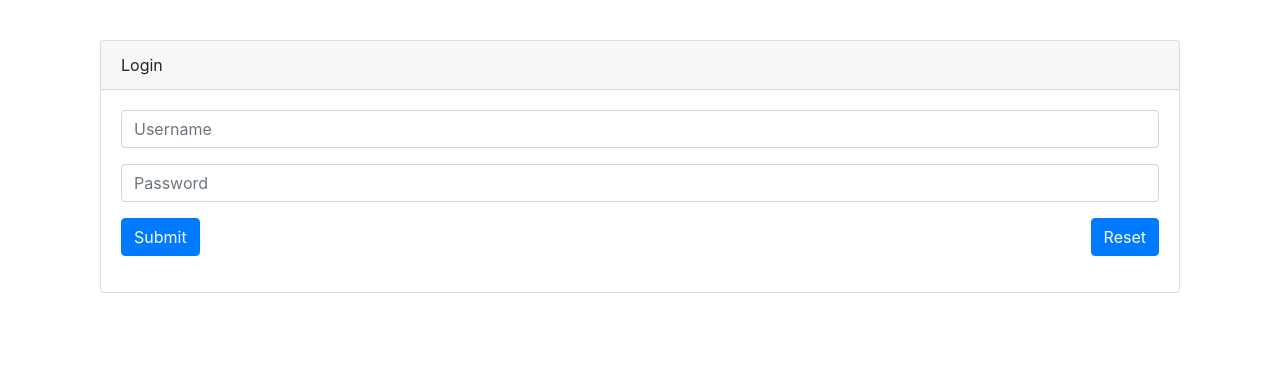
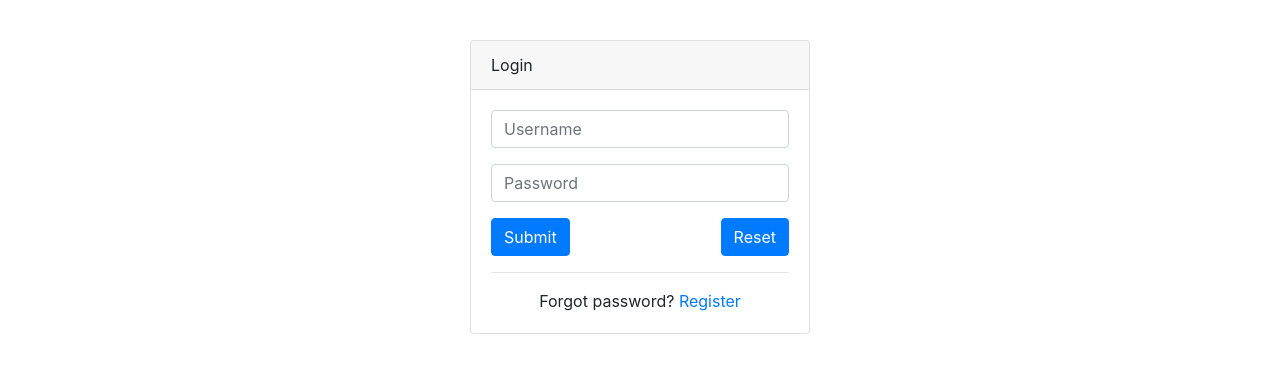
Before and after one commit to wep2019/PaymentManagementMVC, a PHP site: page / in a window 1280 px wide. Shown: the part 56-429 px from the top of the page. Run offline with PHP 8.4, Linux system fonts and the light colour scheme.

Commit message:
[P001] Register and Login
refs kk

```diff
--- a/connection.php
+++ b/connection.php
@@ -5,5 +5,8 @@
     $dbname = 'paymentmanagement';
 
     $conn = new mysqli($servername,$username,$password,$dbname);
+    if(!$conn) {
+        echo "you are lose";
+    }
 
 ?>
--- a/controller/c_users.php
+++ b/controller/c_users.php
@@ -7,7 +7,7 @@
             $action = $_GET['action'];
             $function = $action;
         }
-        $function($data);
+        $function($data); //login($data)
     }
     function view(&$data){
         // $data['student_data'] = m_get_pageData();
@@ -19,7 +19,17 @@
     function loginValidation(){
         $data=login_employee();
     }
+    function register(&$data){
+        $data['page']="register";
+    }
 
-
+    function addUser(&$data) {
+        $data= register_imployee();
+        if($data) {
+            header("location:index.php?action=view");
+        } else {
+            header("location:index.php?action=register");
+        }
+    }
 
 ?>
--- a/model/m_users.php
+++ b/model/m_users.php
@@ -22,7 +22,20 @@ function login_employee(){
         }
 
     }
+function register_imployee() {
+    $name = $_POST['username'];
+    $pass = $_POST['pwd'];
+    $cpass = $_POST['con_pass'];
+    if ($pass == $cpass) {
+        include "connection.php";
+        $query = "INSERT INTO users(username, password) VALUES('$name', '$pass')";
+        $insert = mysqli_query($conn, $query);
+        return $insert;
+    } else {
+        header("location: index.php?action=register");
+    }
 
+}
 
 
 
--- a/view/login.php
+++ b/view/login.php
@@ -1,9 +1,12 @@
 
 <div class="container mt-4">
+  <div class="row">
+      <div class="col-4"></div>
+      <div class="col-4">
         <div class="card">
             <div class="card-header">Login</div>
             <div class="card-body">
-<form method="post" action="index.php ?action=loginValidation">
+                <form method="post" action="index.php?action=loginValidation">
                     <div id="div_login">
                         <div class="form-group">
                             <input type="text" class="form-control " id="txt_uname" name="txt_uname" placeholder="Username"  required/>
@@ -15,16 +18,15 @@
                             <input type="submit" value="Submit" name="but_submit" class="btn btn-primary" id="but_submit"/>
                             <input type="reset"  class="btn btn-primary float-right" />
                         </div>
-
-
                     </div>
-
                 </form>
-
-
-
-
+                <hr>
+                <div class="text-center">
+                    Forgot password? <a href="index.php?action=register">Register</a>
                 </div>
             </div>
         </div>
       </div>
+      <div class="col-4"></div>
+  </div>
+</div>
```
Also changed, not shown: view/register.php (added, +33 -0 lines). Lines whose indentation alone changed are shown as unchanged.
